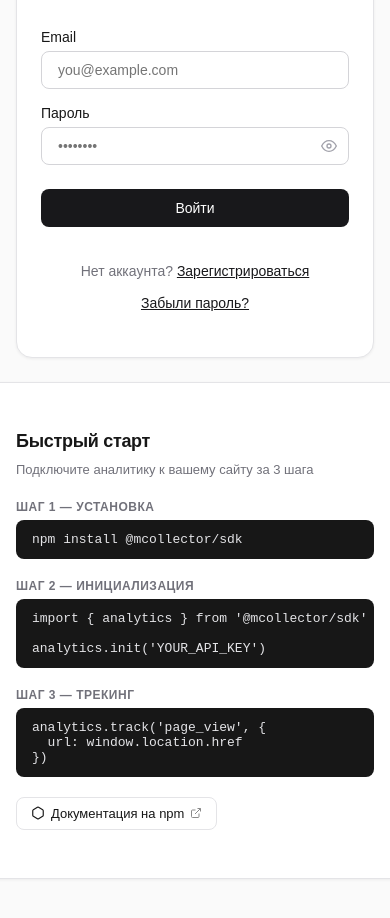
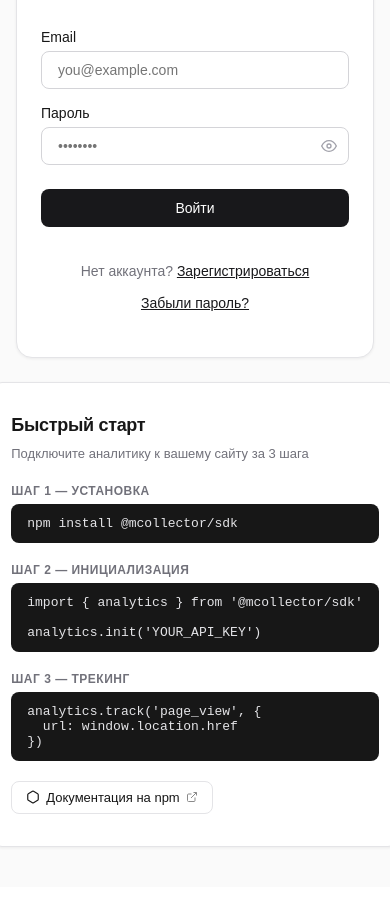
Before and after one commit to project-mcollector/dashboard, a website: page apps/web/index.html in a window 390 px wide. Shown: the part 132-1050 px from the top of the page. After the commit the page ends 1019 px from the top, so only its background shows below. Drawn offline with Linux system fonts and the light colour scheme.

Commit message:
fix size for mobile

```diff
--- a/apps/web/src/css/style.css
+++ b/apps/web/src/css/style.css
@@ -1216,7 +1216,8 @@ body {
 }
 
 @media (max-width: 480px) {
-  .card {
+  .card,
+  .integration-card {
     padding: 32px 24px;
   }
 }
```
